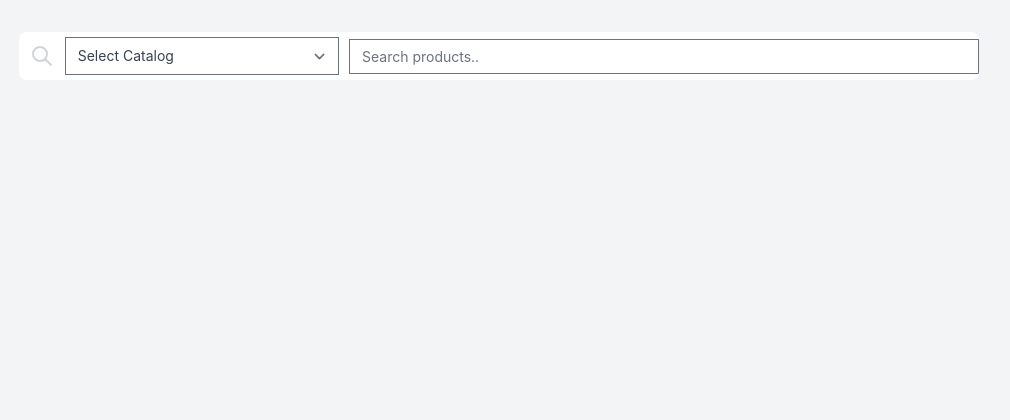
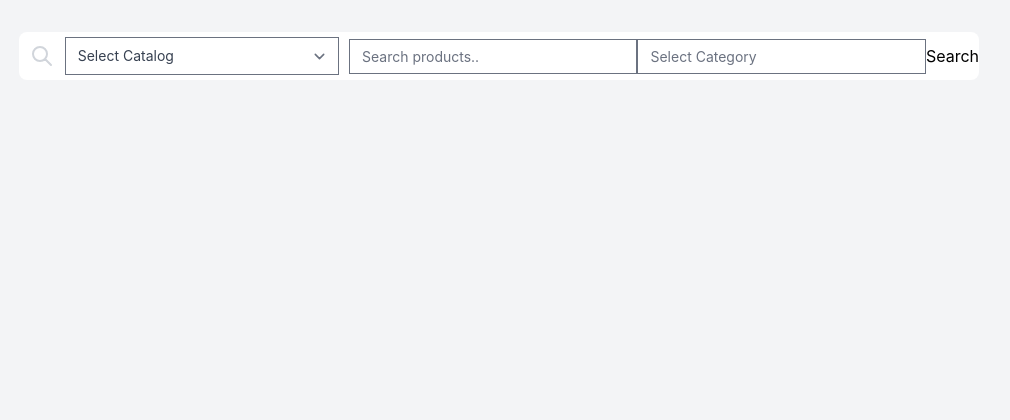
Before and after one commit to saivarunk/ondc-catalog-ingestion, a FastAPI app: page /products in a window 1280 px wide. Shown: the top 420 px of the page, without its empty margins (269-1279 px from the left). Run offline with FastAPI, Linux system fonts and the light colour scheme; data that the repository does not hold is empty; parts of the project's set-up code (start-up, migrations or seed data) failed here and were passed over; some libraries are stand-ins or nearby versions.

Commit message:
Added category filter and updated query

```diff
--- a/app/routes/views.py
+++ b/app/routes/views.py
@@ -1,6 +1,7 @@
 import io
 
 import pandas as pd
+import urllib.parse
 
 from fastapi import APIRouter, Request, Response, Depends, Form, UploadFile, File
 from starlette import status
@@ -82,28 +83,43 @@ async def paroduct_landing_page(request: Request):
 
 
 @router.post("/products/search", response_class=RedirectResponse, include_in_schema=False)
-async def product_search(query: str = Form(...), catalog_id: str = Form(...)):
-    return f"/products/results?catalog_id={catalog_id}&query={query}"
+async def product_search(query: str = Form(...), catalog_id: str = Form(...), category: str = Form("")):
+    params = {
+        "catalog_id": catalog_id,
+        "query": query,
+        "category": category
+    }
+    encoded = urllib.parse.urlencode(params)
+    return f"/products/results?{encoded}"
 
 
 @router.post("/products/results", response_class=HTMLResponse, include_in_schema=False)
-async def show_results(request: Request, catalog_id: str, query: str, client=Depends(get_es_client)):
+async def show_results(request: Request, catalog_id: str, query: str, category: str, client=Depends(get_es_client)):
     catalogs = get_catalogs(mongo_db)
-    results = client.vector_search(catalog_id, "product", query)
+    filters = {
+        "category": category
+    }
+    results = client.vector_search(catalog_id, "product", query, filters)
     return templates.TemplateResponse("results.html", {"request": request,
                                                        "query": query,
                                                        "hits": results,
                                                        "catalogs": catalogs,
-                                                       "catalog_id": catalog_id})
+                                                       "catalog_id": catalog_id,
+                                                       "category": category
+                                                       })
 
 
 @router.get("/products/results", response_class=HTMLResponse, include_in_schema=False)
-async def show_results(request: Request, catalog_id: str, query: str, client=Depends(get_es_client)):
+async def show_results(request: Request, catalog_id: str, query: str, category: str, client=Depends(get_es_client)):
     catalogs = get_catalogs(mongo_db)
-    results = client.vector_search(catalog_id, "product", query)
+    filters = {
+        "category": category
+    }
+    results = client.vector_search(catalog_id, "product", query, filters)
     return templates.TemplateResponse("results.html", {"request": request, "query": query, "hits": results,
                                                        "catalogs": catalogs,
-                                                       "catalog_id": catalog_id
+                                                       "catalog_id": catalog_id,
+                                                       "category": category
                                                        })
 
 
--- a/app/templates/products.html
+++ b/app/templates/products.html
@@ -23,6 +23,10 @@
             <div class="search-box">
                 <input required class="peer h-full w-full outline-none text-sm text-gray-700 pr-2" type="text" name="query" placeholder="Search products.." />
             </div>
+            <div class="search-box">
+                <input class="peer h-full w-full outline-none text-sm text-gray-700 pr-2" type="text" name="category" placeholder="Select Category" />
+            </div>
+            <button type="submit">Search</button>
         </form>
     </div>
 </div>
--- a/app/templates/results.html
+++ b/app/templates/results.html
@@ -21,8 +21,12 @@
                 </select>
             </div>
             <div class="search-box">
-                <input required class="peer h-full w-full outline-none text-sm text-gray-700 pr-2" type="text" name="query" value="{{ query }}" placeholder="Search products.." />
+                <input required class="peer h-full w-full outline-none text-sm text-gray-700 pr-2" type="text" name="query" placeholder="Search products.." />
             </div>
+            <div class="search-box">
+                <input class="peer h-full w-full outline-none text-sm text-gray-700 pr-2" type="text" name="category" placeholder="Select category" />
+            </div>
+            <button type="submit">Search</button>
         </form>
     </div>
 </div>
```
Also changed, not shown: app/core/elastic_client.py (+21 -34 lines).
